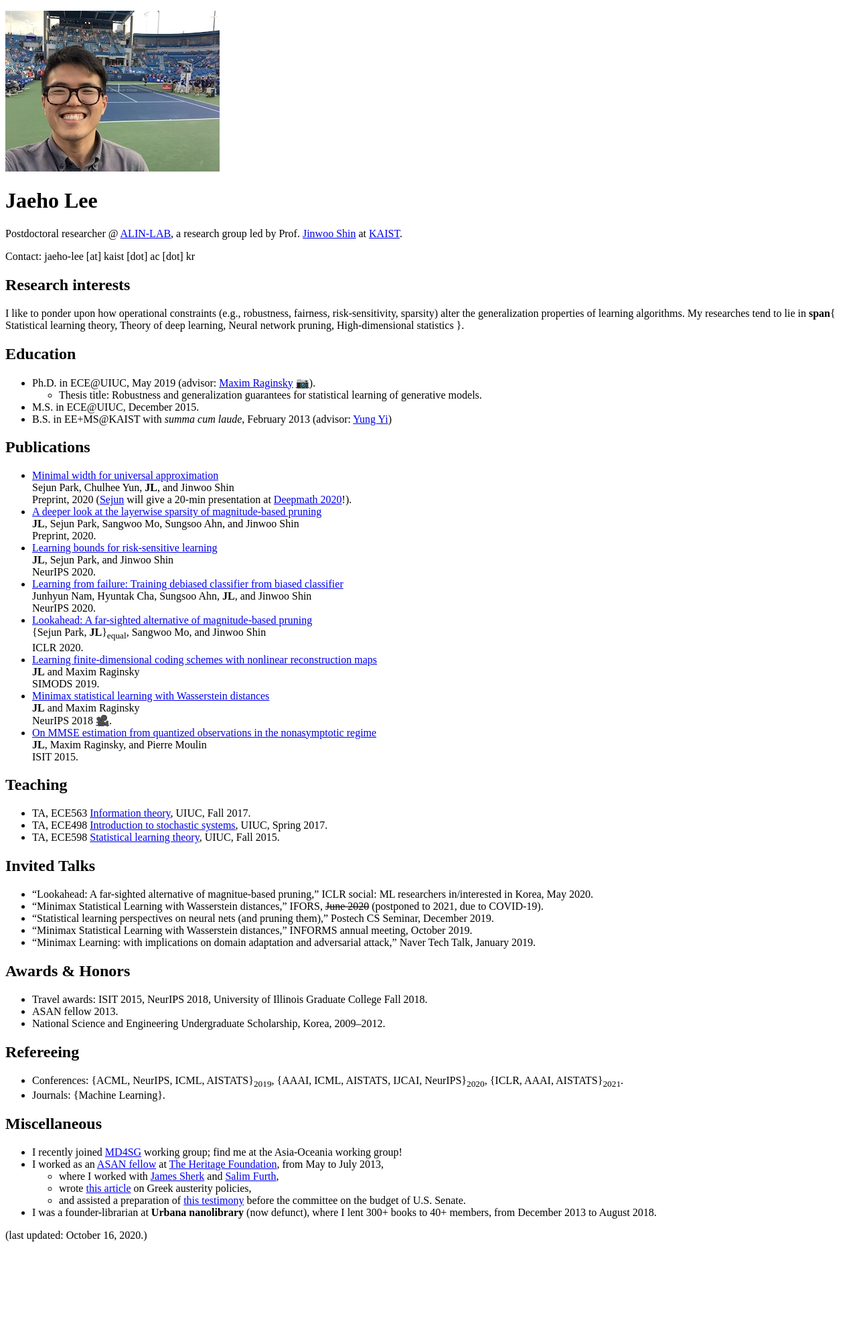
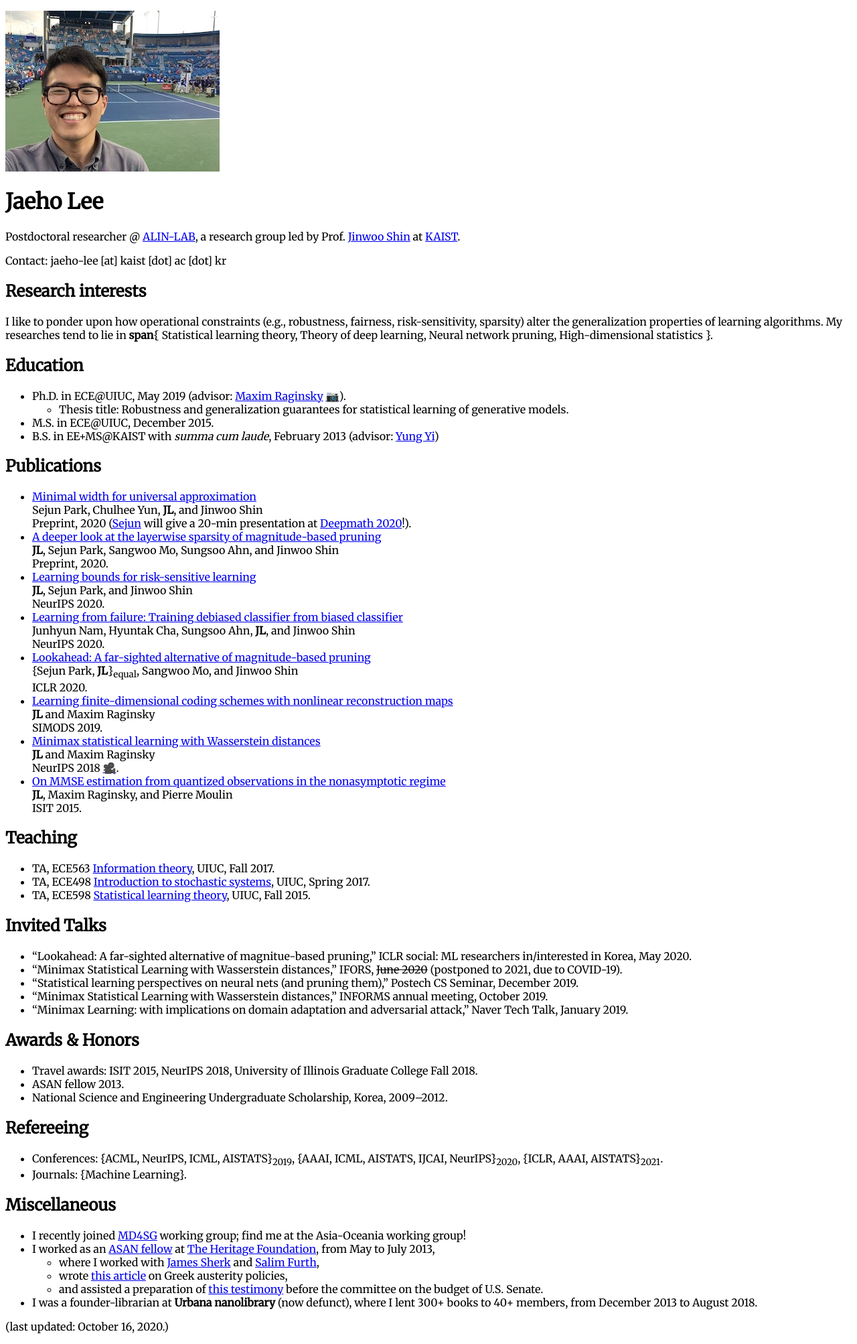
Before and after one commit to jaeho-lee/jaeho-lee.github.io, a Jekyll site: the page built from index.md, in a window 1280 px wide. Shown: the whole page at 67% size. Built offline with Jekyll 4.4.1, drawn with Linux system fonts in a browser that asks for light colours; emoji names are drawn with the system emoji font; some web fonts are replaced; before the commit the page ends 1869 px from its top, so only the background shows below that.

Commit message:
Update default.html

```diff
--- a/_layouts/default.html
+++ b/_layouts/default.html
@@ -3,13 +3,13 @@
 
 <head>
     <title>{{ page.title }}</title>
-	<link rel="stylesheet" type="text/css" href="//fonts.googleapis.com/css?family=Piazzolla" />
+	<link rel="stylesheet" type="text/css" href="//fonts.googleapis.com/css?family=Merriweather" />
 </head>
 
 <body>
     <div style="clear:both"></div>
         <div class="container content">
-			<span style="font-family:Piazzolla">
+			<span style="font-family:Merriweather">
             	{{ content }}
 			</span>
         </div>
```
